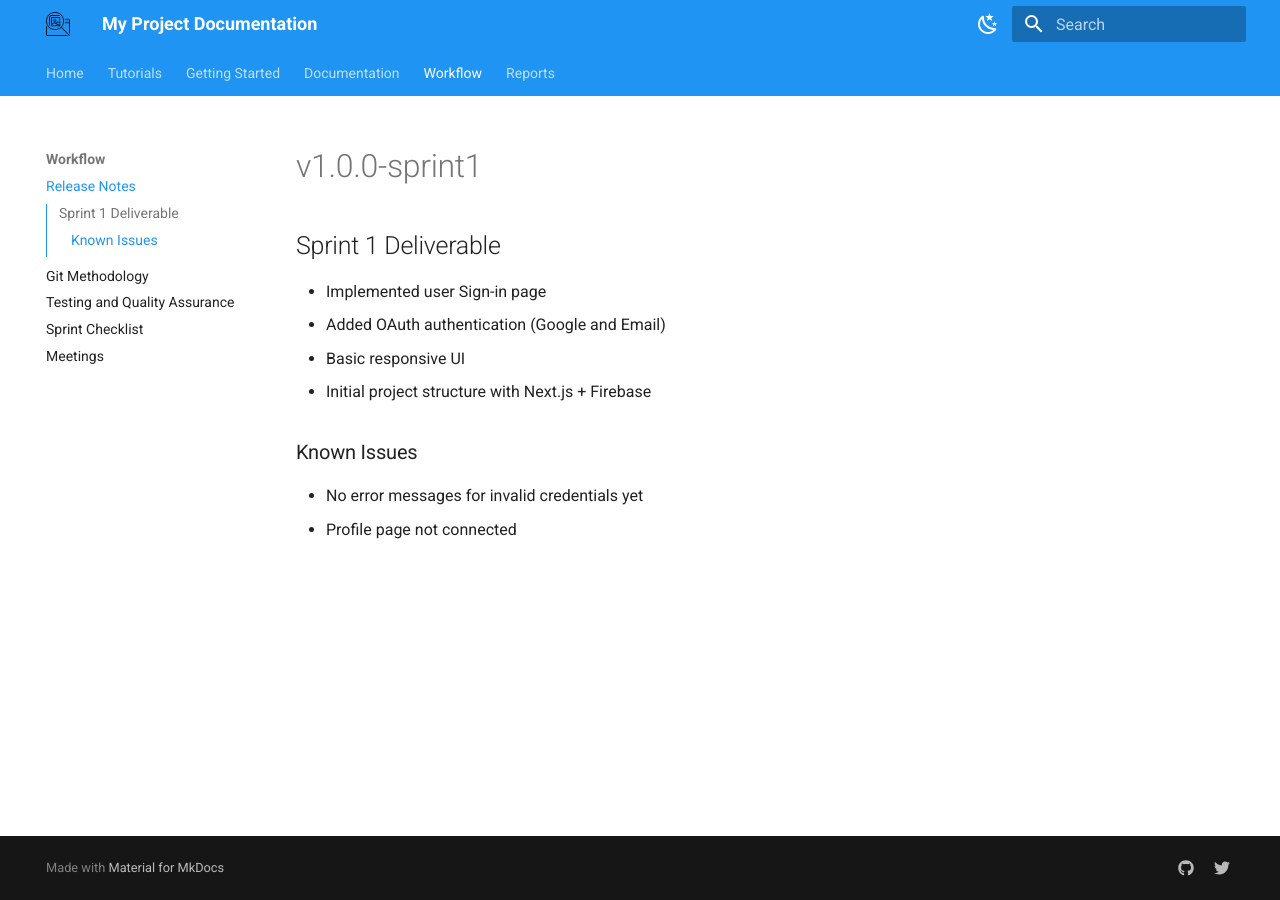
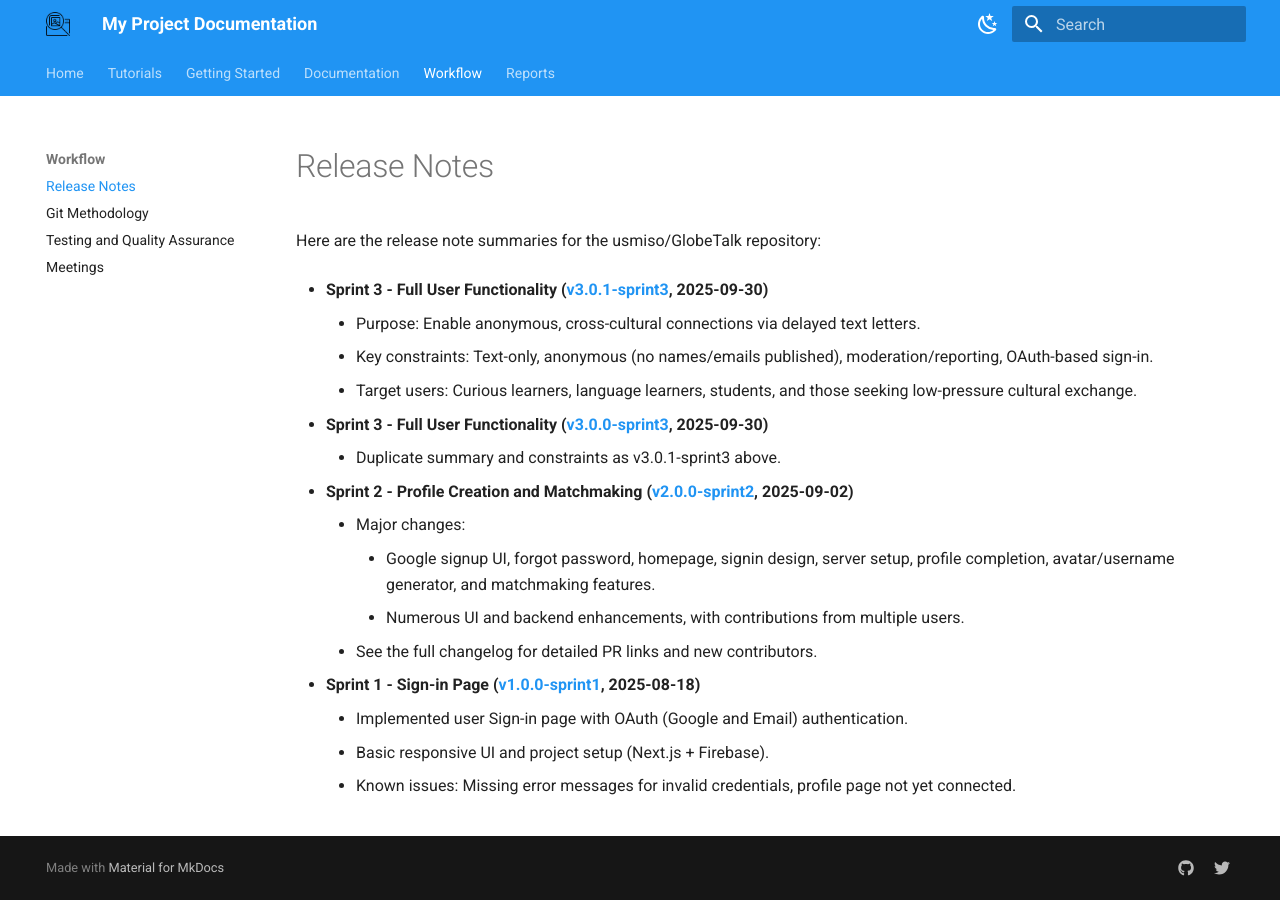
Before and after one commit to MakomaneTau/my-docs, an MkDocs documentation site: the page built from docs/workflow/release-notes.md, in a window 1280 px wide. Built offline with MkDocs 1.6.1 and Material for MkDocs 9.7.7, drawn with Linux system fonts in a browser that asks for light colours.

Commit message:
nazo again

```diff
--- a/docs/workflow/release-notes.md
+++ b/docs/workflow/release-notes.md
@@ -1,11 +1,22 @@
-# v1.0.0-sprint1
+# Release Notes
 
-## Sprint 1 Deliverable
-- Implemented user Sign-in page
-- Added OAuth authentication (Google and Email)
-- Basic responsive UI
-- Initial project structure with Next.js + Firebase
+Here are the release note summaries for the usmiso/GlobeTalk repository:
 
-### Known Issues
-- No error messages for invalid credentials yet
-- Profile page not connected
+- **Sprint 3 - Full User Functionality ([v3.0.1-sprint3](https://github.com/usmiso/GlobeTalk/releases/tag/v3.0.1-sprint3), 2025-09-30)**
+	- Purpose: Enable anonymous, cross-cultural connections via delayed text letters.
+	- Key constraints: Text-only, anonymous (no names/emails published), moderation/reporting, OAuth-based sign-in.
+	- Target users: Curious learners, language learners, students, and those seeking low-pressure cultural exchange.
+
+- **Sprint 3 - Full User Functionality ([v3.0.0-sprint3](https://github.com/usmiso/GlobeTalk/releases/tag/v3.0.0-sprint3), 2025-09-30)**
+	- Duplicate summary and constraints as v3.0.1-sprint3 above.
+
+- **Sprint 2 - Profile Creation and Matchmaking ([v2.0.0-sprint2](https://github.com/usmiso/GlobeTalk/releases/tag/v2.0.0-sprint2), 2025-09-02)**
+	- Major changes:
+		- Google signup UI, forgot password, homepage, signin design, server setup, profile completion, avatar/username generator, and matchmaking features.
+		- Numerous UI and backend enhancements, with contributions from multiple users.
+	- See the full changelog for detailed PR links and new contributors.
+
+- **Sprint 1 - Sign-in Page ([v1.0.0-sprint1](https://github.com/usmiso/GlobeTalk/releases/tag/v1.0.0-sprint1), 2025-08-18)**
+	- Implemented user Sign-in page with OAuth (Google and Email) authentication.
+	- Basic responsive UI and project setup (Next.js + Firebase).
+	- Known issues: Missing error messages for invalid credentials, profile page not yet connected.
--- a/mkdocs.yml
+++ b/mkdocs.yml
@@ -56,11 +56,10 @@ nav:
           - Sprint 4: documentation/uml/sprint4.md
 
   - Workflow:
-      - Release Notes: workflow/release-notes.md
-      - Git Methodology: workflow/git-methodology.md
-      - Testing and Quality Assurance: workflow/testing.md
-      - Sprint Checklist: workflow/sprint-checklists.md
-      - Meetings: workflow/meetings.md
+    - Release Notes: workflow/release-notes.md
+    - Git Methodology: workflow/git-methodology.md
+    - Testing and Quality Assurance: workflow/testing.md
+    - Meetings: workflow/meetings.md
 
 
 
```
